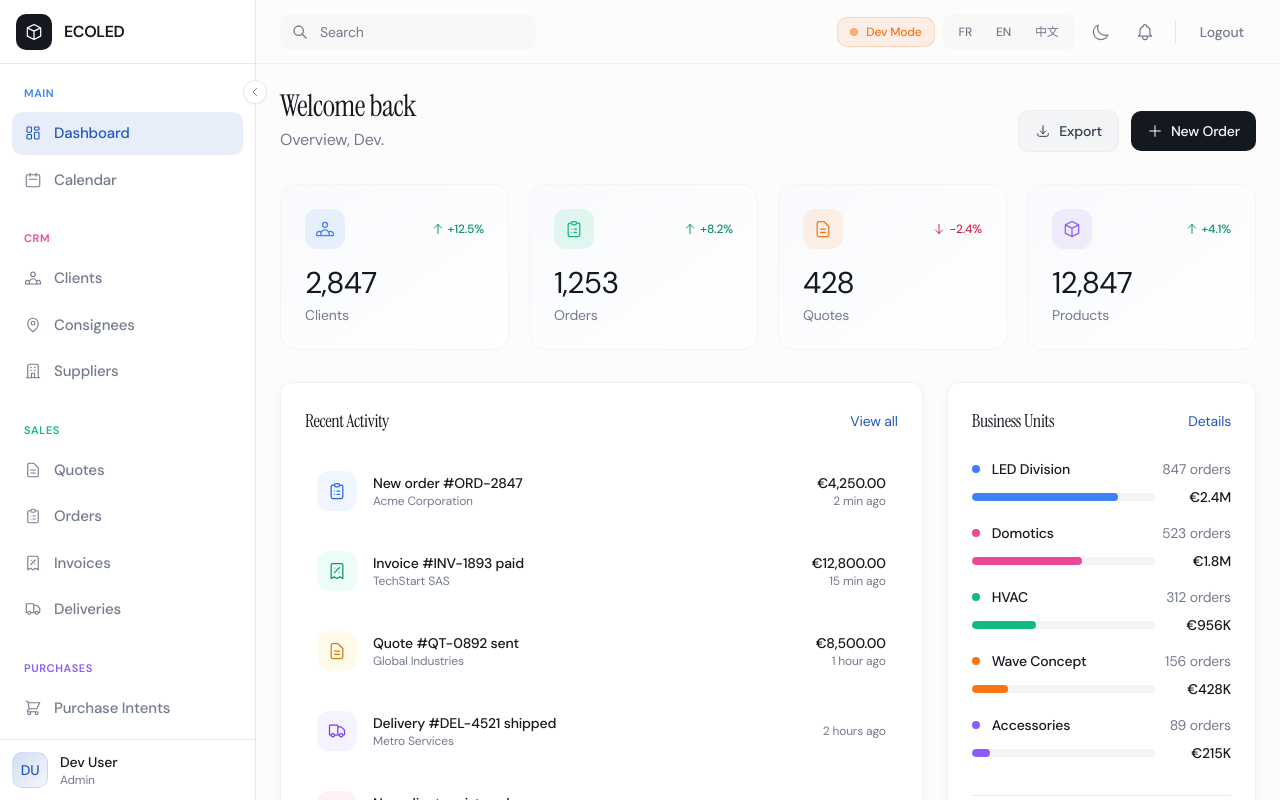
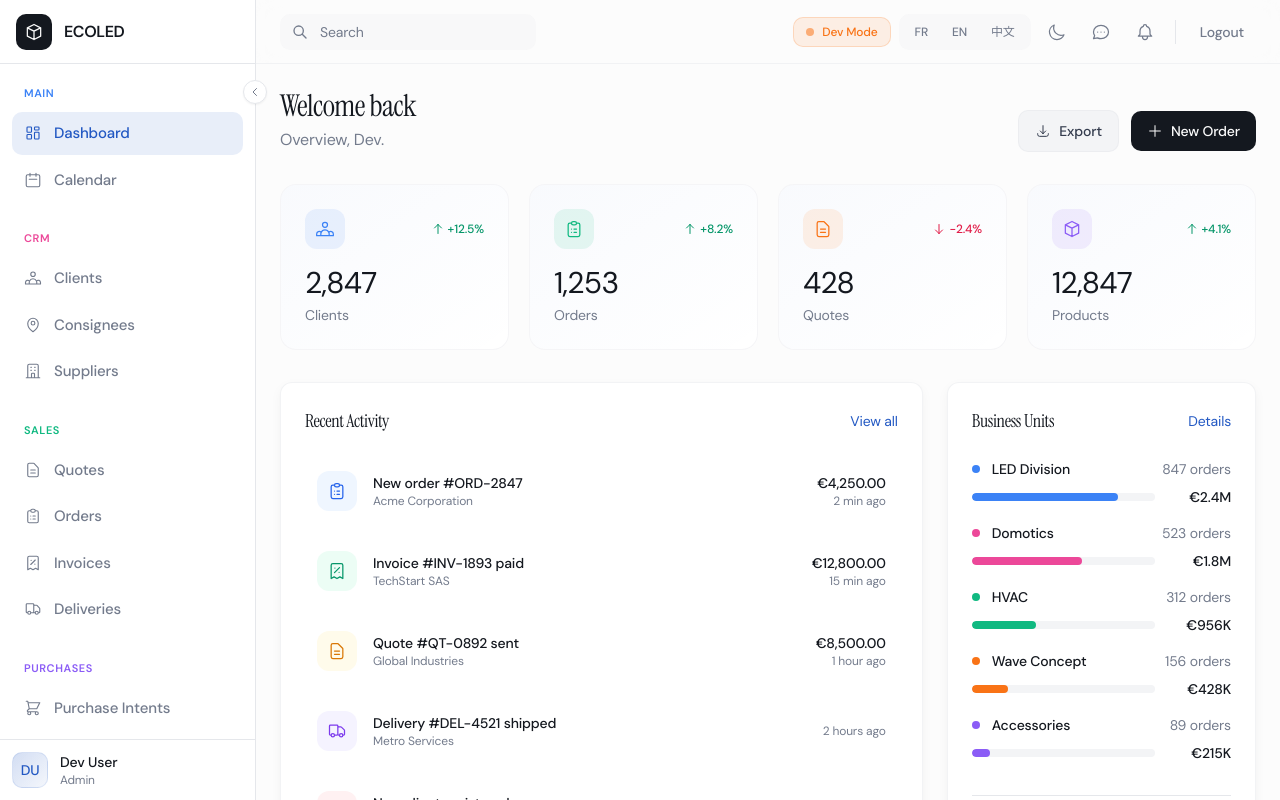
Before and after one commit to psychon7/aniir, a React (Vite) app in the folder frontend/: page /login in a window 1280 px wide. Both pictures are taken after a click on the button "Quick Access (Dev Mode)". Shown: the top 800 px of the page. Built offline with nearby package versions, Linux system fonts and the light colour scheme.

Commit message:
UI: Add chat icon to top bar; remove build artifacts from git tracking

```diff
--- a/frontend/src/components/layout/AppLayout.tsx
+++ b/frontend/src/components/layout/AppLayout.tsx
@@ -262,6 +262,17 @@ export function AppLayout({ children }: AppLayoutProps) {
               {/* Theme toggle */}
               <ThemeToggle />
 
+              {/* Chat */}
+              <Link
+                to="/chat"
+                className="btn-ghost p-2 relative"
+                title={t('nav.chat')}
+              >
+                <svg className="w-5 h-5" fill="none" viewBox="0 0 24 24" stroke="currentColor">
+                  <path strokeLinecap="round" strokeLinejoin="round" strokeWidth={1.5} d="M8 12h.01M12 12h.01M16 12h.01M21 12c0 4.418-4.03 8-9 8a9.863 9.863 0 01-4.255-.949L3 20l1.395-3.72C3.512 15.042 3 13.574 3 12c0-4.418 4.03-8 9-8s9 3.582 9 8z" />
+                </svg>
+              </Link>
+
               {/* Notifications */}
               <button className="btn-ghost p-2">
                 <svg className="w-5 h-5" fill="none" viewBox="0 0 24 24" stroke="currentColor">
```
Also changed, not shown: 7 other files (tests, documents, lock files or other folders).
